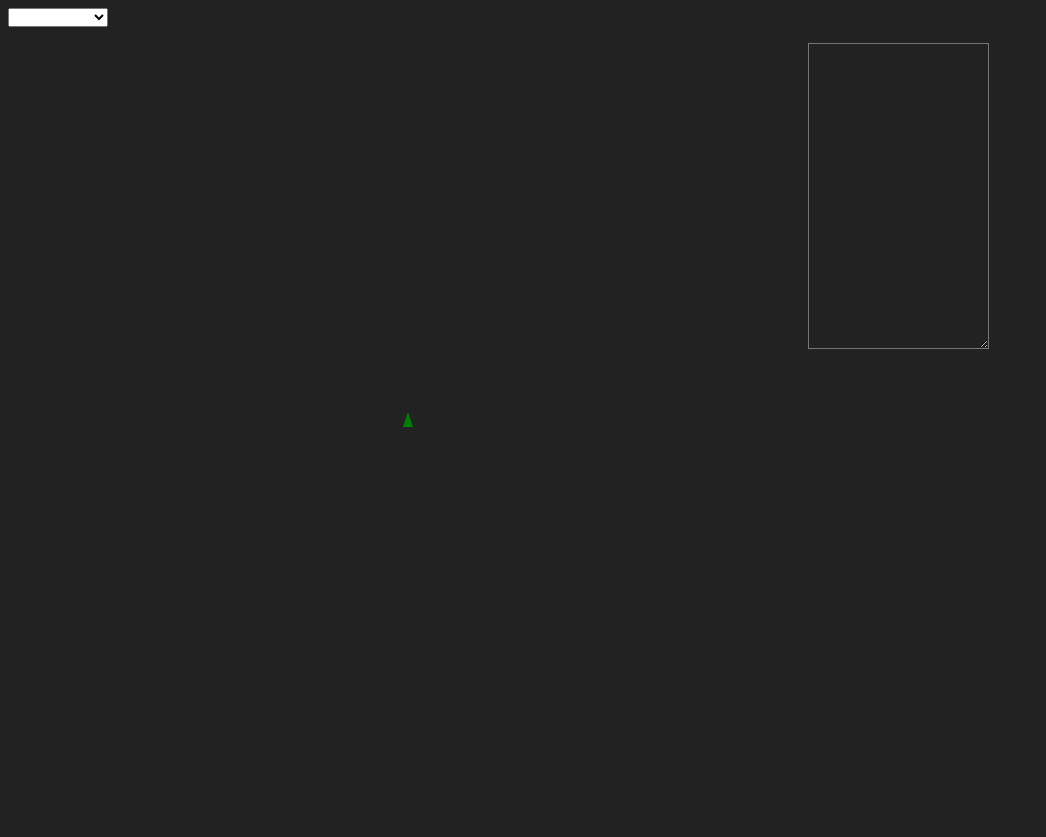
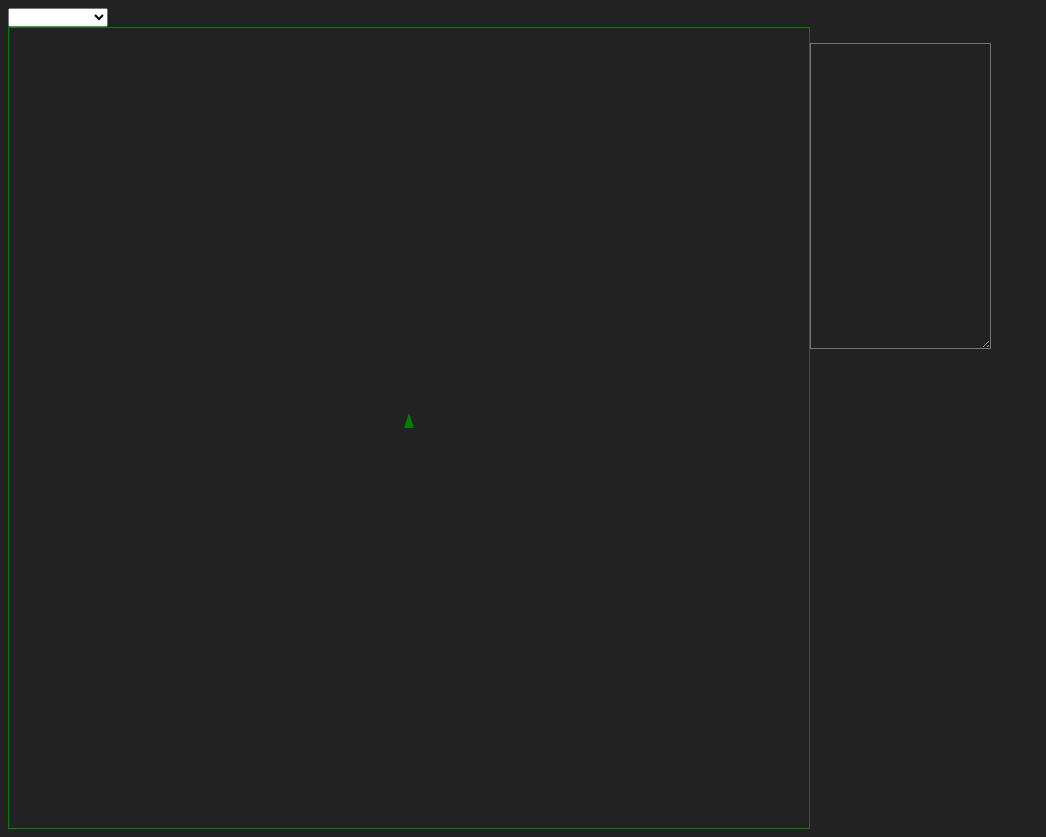
Before and after one commit to marrs/turtlejs, a plain HTML site: page index.html in a window 1280 px wide. Shown: the whole page, without its empty margins (0-1046 px from the left). Drawn offline with Linux system fonts and the light colour scheme.

Commit message:
Put a border around the canvas.

```diff
--- a/index.html
+++ b/index.html
@@ -20,6 +20,10 @@
 
         .cmd-history li {
             color: white;
+        }
+
+        .logo canvas {
+            border: solid 1px green;
         }
         </style>
     </head>
```
